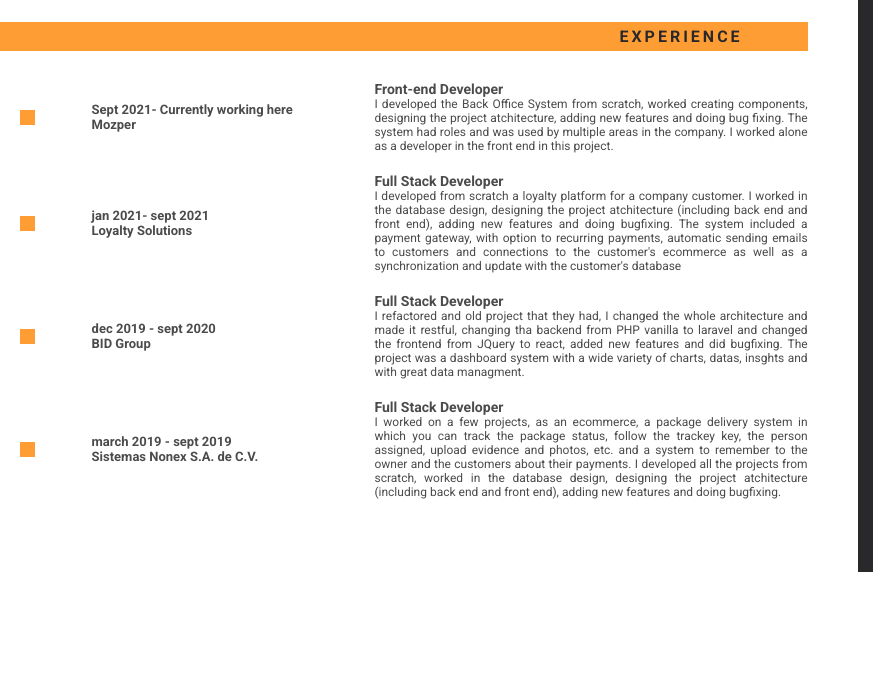
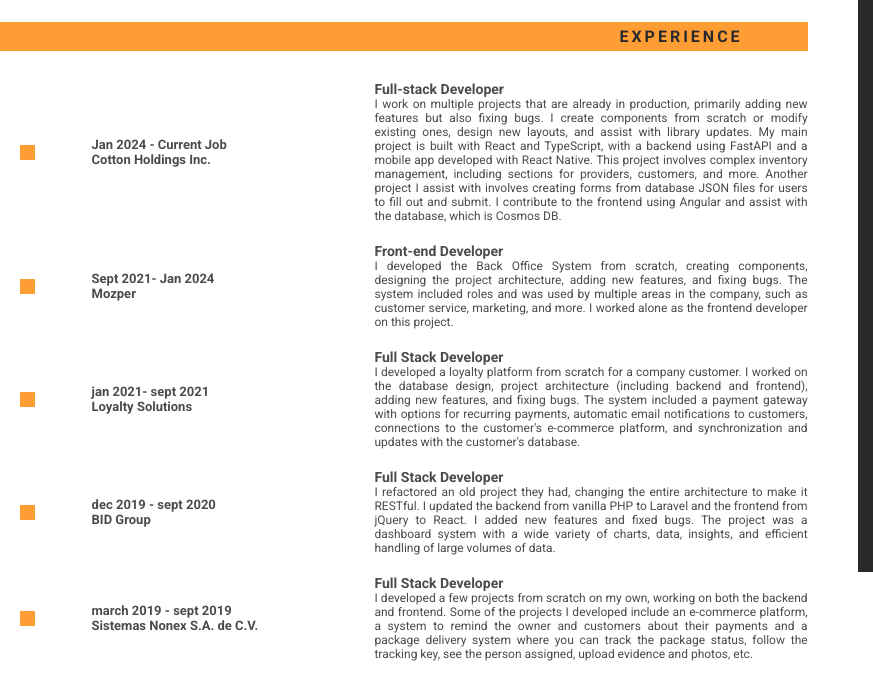
Before and after one commit to alanicio/resume, a plain HTML site: page index.html in a window 1280 px wide. Shown: the part 228-928 px from the top of the page, 0-873 px from the left. Drawn offline with Linux system fonts and the light colour scheme.

Commit message:
data updated, just need format

```diff
--- a/index.html
+++ b/index.html
@@ -1,5 +1,6 @@
 <!DOCTYPE html>
 <html lang="en">
+
 <head>
   <meta charset="UTF-8" />
   <meta http-equiv="X-UA-Compatible" content="IE=edge" />
@@ -7,15 +8,12 @@
   <link rel="stylesheet" href="assets/index.css" />
   <title>Document</title>
 </head>
+
 <body>
   <main>
     <header>
       <div class="profile-photo-container">
-          <img
-            src="assets/profile-photo.jpeg"
-            alt="profile"
-            class="profile-photo"
-          />
+        <img src="assets/profile-photo.jpeg" alt="profile" class="profile-photo" />
       </div>
       <div class="data-bar primary-color">
         <h1>ALAN MAURICIO RAMIREZ NARVAEZ</h1>
@@ -30,17 +28,35 @@
         <li>
           <div class="square-bullet"></div>
           <div class="date-and-company">
-              <p>Sept 2021- Currently working here</p>
+            <p>Jan 2024 - Current Job</p>
+            <p>Cotton Holdings Inc.</p>
+          </div>
+          <div class="jobs-details">
+            <h3>Full-stack Developer</h3>
+            <p>
+              I work on multiple projects that are already in production, primarily adding new features but also fixing
+              bugs. I create components from scratch or modify existing ones, design new layouts, and assist with
+              library updates. My main project is built with React and TypeScript, with a backend using FastAPI and a
+              mobile app developed with React Native. This project involves complex inventory management, including
+              sections for providers, customers, and more. Another project I assist with involves creating forms from
+              database JSON files for users to fill out and submit. I contribute to the frontend using Angular and
+              assist with the database, which is Cosmos DB.
+            </p>
+          </div>
+        </li>
+        <li>
+          <div class="square-bullet"></div>
+          <div class="date-and-company">
+            <p>Sept 2021- Jan 2024</p>
             <p>Mozper</p>
           </div>
           <div class="jobs-details">
             <h3>Front-end Developer</h3>
             <p>
-                I developed the Back Office System from scratch, worked creating
-                components, designing the project atchitecture, adding new
-                features and doing bug fixing. The system had roles and was used
-                by multiple areas in the company. I worked alone as a developer
-                in the front end in this project.
+              I developed the Back Office System from scratch, creating components, designing the project architecture,
+              adding new features, and fixing bugs. The system included roles and was used by multiple areas in the
+              company, such as customer service, marketing, and more. I worked alone as the frontend developer on this
+              project.
             </p>
           </div>
         </li>
@@ -53,14 +69,11 @@
           <div class="jobs-details">
             <h3>Full Stack Developer</h3>
             <p>
-                I developed from scratch a loyalty platform for a company
-                customer. I worked in the database design, designing the project
-                atchitecture (including back end and front end), adding new
-                features and doing bugfixing. The system included a payment
-                gateway, with option to recurring payments, automatic sending
-                emails to customers and connections to the customer's ecommerce
-                as well as a synchronization and update with the customer's
-                database
+              I developed a loyalty platform from scratch for a company customer. I worked on the database design,
+              project architecture (including backend and frontend), adding new features, and fixing bugs. The system
+              included a payment gateway with options for recurring payments, automatic email notifications to
+              customers, connections to the customer's e-commerce platform, and synchronization and updates with the
+              customer's database.
             </p>
           </div>
         </li>
@@ -73,12 +86,10 @@
           <div class="jobs-details">
             <h3>Full Stack Developer</h3>
             <p>
-                I refactored and old project that they had, I changed the whole
-                architecture and made it restful, changing tha backend from PHP
-                vanilla to laravel and changed the frontend from JQuery to
-                react, added new features and did bugfixing. The project was a
-                dashboard system with a wide variety of charts, datas, insghts
-                and with great data managment.
+              I refactored an old project they had, changing the entire architecture to make it RESTful. I updated the
+              backend from vanilla PHP to Laravel and the frontend from jQuery to React. I added new features and fixed
+              bugs. The project was a dashboard system with a wide variety of charts, data, insights, and efficient
+              handling of large volumes of data.
             </p>
           </div>
         </li>
@@ -91,14 +102,10 @@
           <div class="jobs-details">
             <h3>Full Stack Developer</h3>
             <p>
-                I worked on a few projects, as an ecommerce, a package delivery
-                system in which you can track the package status, follow the
-                trackey key, the person assigned, upload evidence and photos,
-                etc. and a system to remember to the owner and the customers
-                about their payments. I developed all the projects from scratch,
-                worked in the database design, designing the project
-                atchitecture (including back end and front end), adding new
-                features and doing bugfixing.
+              I developed a few projects from scratch on my own, working on both the backend and frontend. Some of the
+              projects I developed include an e-commerce platform, a system to remind the owner and customers about
+              their payments and a package delivery system where you can track the package status, follow the tracking
+              key, see the person assigned, upload evidence and photos, etc.
             </p>
           </div>
         </li>
@@ -111,11 +118,7 @@
       <ul class="contact-list">
         <li>
           <a href="mailto: alamau98@gmail.com">
-              <img
-                src="assets/email-icon.png"
-                alt="email"
-                class="icon-contact"
-              />
+            <img src="assets/email-icon.png" alt="email" class="icon-contact" />
             <div>
               <h3>Email</h3>
               <p>alamau98@gmail.com</p>
@@ -124,11 +127,7 @@
         </li>
         <li>
           <a href="tel:5579766689">
-              <img
-                src="assets/phone-icon.png"
-                alt="phone"
-                class="icon-contact"
-              />
+            <img src="assets/phone-icon.png" alt="phone" class="icon-contact" />
             <div>
               <h3>Phone</h3>
               <p>55 7976 6689</p>
@@ -136,14 +135,8 @@
           </a>
         </li>
         <li>
-            <a
-              href="https://www.linkedin.com/in/alan-ram%C3%ADrez-577b34176?original_referer="
-            >
-              <img
-                src="assets/linkedin-icon.png"
-                alt="linkedin"
-                class="icon-contact"
-              />
+          <a href="https://www.linkedin.com/in/alan-ram%C3%ADrez-577b34176?original_referer=">
+            <img src="assets/linkedin-icon.png" alt="linkedin" class="icon-contact" />
             <div>
               <h3>LinkedIn</h3>
               <p class="fs-11-5">Click me</p>
@@ -152,11 +145,7 @@
         </li>
         <li>
           <a href="https://github.com/alanicio">
-              <img
-                src="assets/github-icon.png"
-                alt="github"
-                class="icon-contact"
-              />
+            <img src="assets/github-icon.png" alt="github" class="icon-contact" />
             <div>
               <h3>GitHub</h3>
               <p class="fs-11-5">Click me</p>
@@ -192,6 +181,9 @@
       </div>
       <ul class="skill-list">
         <li>
+          <h3>React Native</h3>
+        </li>
+        <li>
           <h3>NodeJS</h3>
         </li>
         <li>
@@ -213,4 +205,5 @@
     </section>
   </main>
 </body>
+
 </html>
```
Lines whose indentation alone changed are shown as unchanged.
